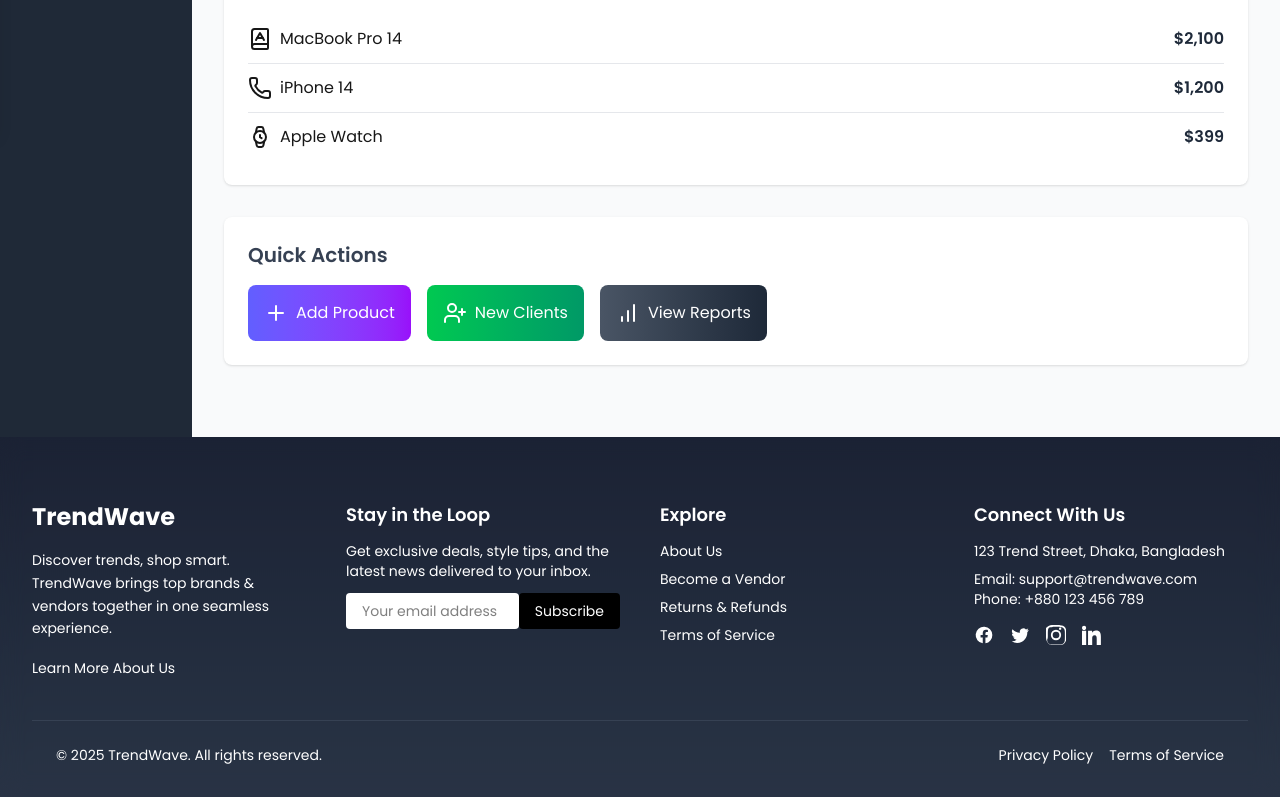
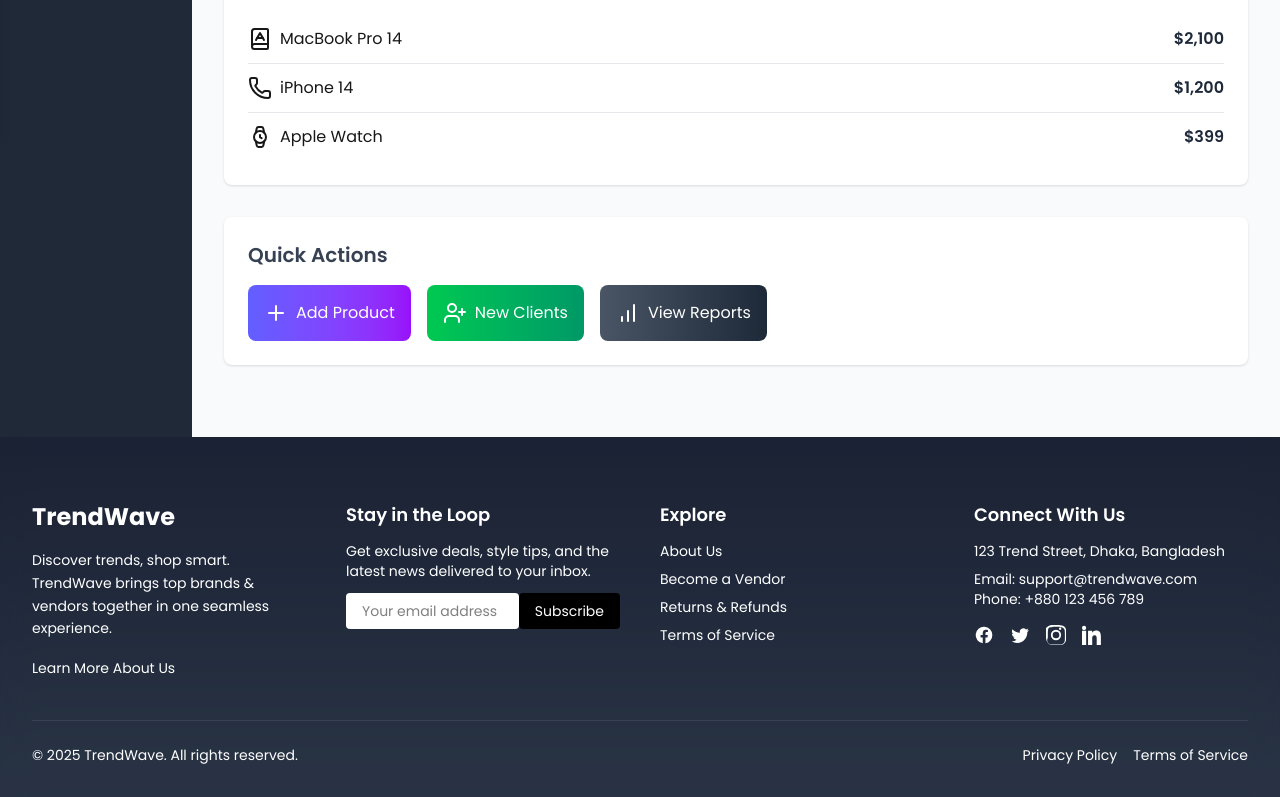
Before and after one commit to kader009/trendwave-frontend, a Next.js app: page /dashboard in a window 1280 px wide. Shown: the part 669-1466 px from the top of the page. Built offline with nearby package versions, Linux system fonts and the light colour scheme.

Commit message:
footer broken link update

```diff
--- a/src/shared/Footer.tsx
+++ b/src/shared/Footer.tsx
@@ -10,7 +10,9 @@
           {/* Logo & About */}
           <div>
             <div className="flex items-center gap-2">
-              <h1 className="text-2xl font-bold">TrendWave</h1>
+              <h1 className="text-2xl font-bold">
+                <Link href="/">TrendWave</Link>
+              </h1>
             </div>
             <p className="mt-4 text-white text-sm leading-relaxed">
               Discover trends, shop smart. TrendWave brings top brands & vendors
@@ -168,7 +170,7 @@
         <div className="mt-10 border-t border-gray-700 pt-6 relative z-10">
           {' '}
           {/* Added relative z-10 */}
-          <div className="max-w-7xl mx-auto px-6 flex flex-col md:flex-row items-center justify-between text-sm text-white">
+          <div className="max-w-7xl mx-auto flex flex-col md:flex-row items-center justify-between text-sm text-white">
             <p>© {new Date().getFullYear()} TrendWave. All rights reserved.</p>
             <div className="flex items-center gap-4 mt-4 md:mt-0 ">
               <Link
```
